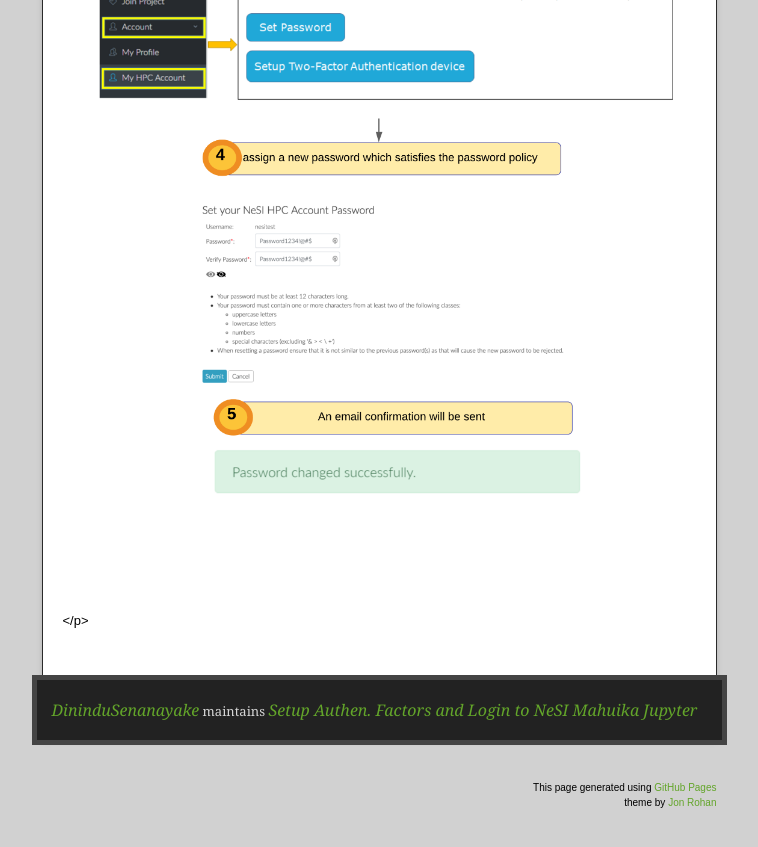
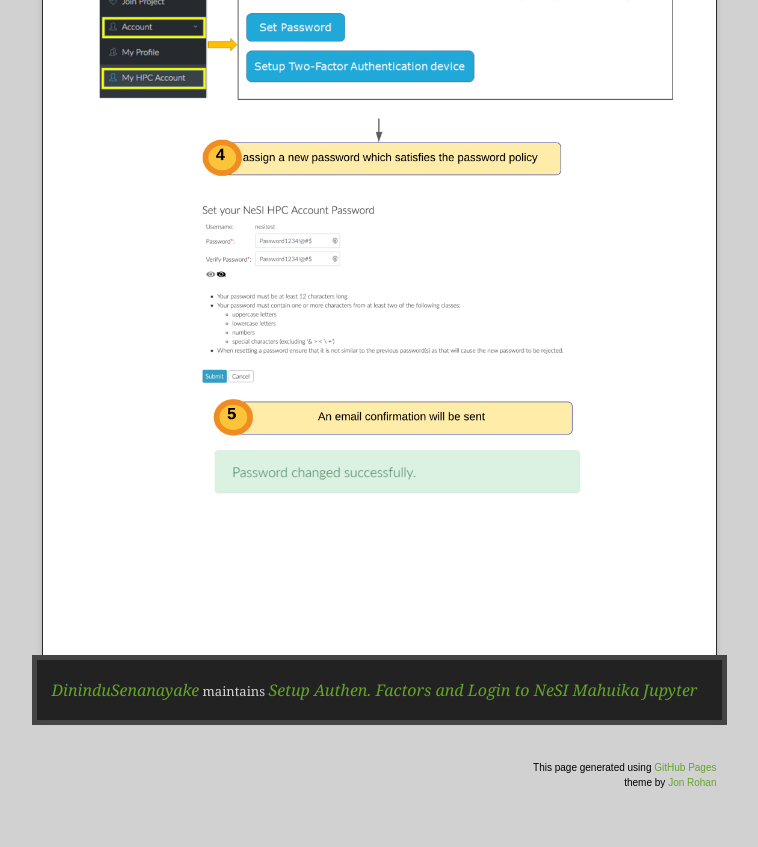
Before and after one commit to DininduSenanayake/ganesi_authesetup-login, a Jekyll site: the page built from docs/2_setnesi_hpc_password.md, in a window 1280 px wide and 900 px high, scrolled down 1309 px. Shown: the top 847 px of the window, without its empty margins (261-1019 px from the left). Built offline with Jekyll 4.4.1, drawn with Linux system fonts in a browser that asks for light colours; our own code applies the rules of GitHub Pages for plain Markdown files.

Commit message:
remove </p>

```diff
--- a/docs/2_setnesi_hpc_password.md
+++ b/docs/2_setnesi_hpc_password.md
@@ -1,2 +1,2 @@
 #### Set HPC Password via [https://my.nesi.org.nz/login](https://my.nesi.org.nz/login)
-<img src="./img/SetPassword.png" alt="drawing" width="950"/></p>
+<img src="./img/SetPassword.png" alt="drawing" width="950"/>
```
